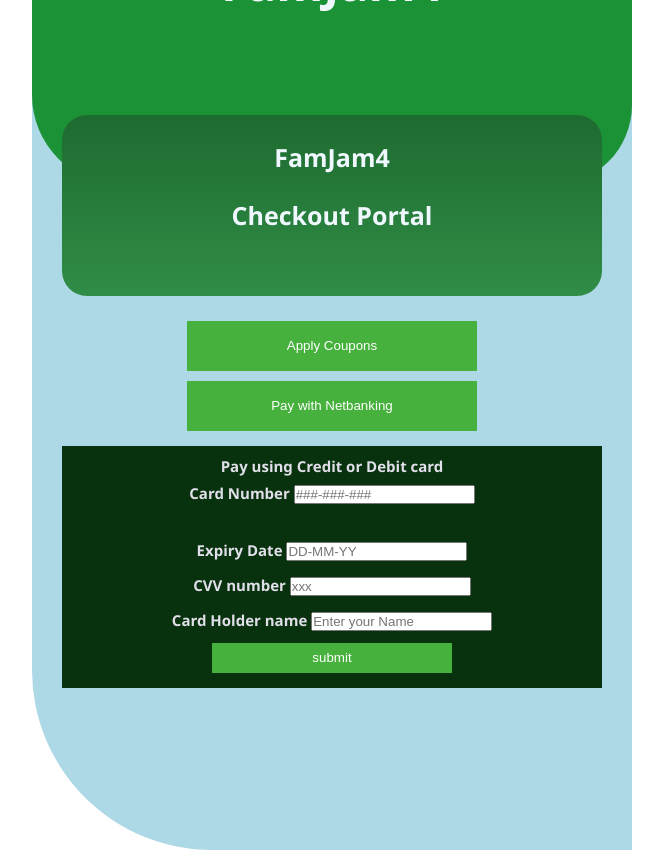
After one commit to qtn3/NewFamJamIT490, a PHP site: page /checkout.php in a window 1280 px wide. The commit adds this page. Shown: the whole page, without its empty margins (308-971 px from the left). Run offline with PHP 8.4, Linux system fonts and the light colour scheme.

Commit message:
update codes payment page

```diff
--- /dev/null
+++ b/Frontend/checkout.php
@@ -0,0 +1,77 @@
+<!DOCTYPE html>
+<html lang="en">
+<head>
+	<meta charset="UTF-8" />
+	<meta http-equiv="X-UA-Compatible" content="IE=edge" />
+	<meta
+	name="viewport"
+	content="width=device-width,
+			initial-scale=1.0"/>
+	<link rel="stylesheet" href="css/checkout.css"
+		class="css" />
+</head>
+<body>
+	<div class="container">
+	<div class="main-content">
+		<p class="text">FamJam4</p>
+	</div>
+
+	<div class="centre-content">
+        <p class="course">
+		 FamJam4
+		</p>
+        <p class="course">
+		 Checkout Portal
+		</p>
+	</div>
+
+	<div class="last-content">
+		<button type="button" class="pay-now-btn">
+		Apply Coupons
+		</button>
+		<button type="button" class="pay-now-btn">
+		Pay with Netbanking
+		</button>
+
+		<!-- <button type="button" class="pay-now-btn">
+		Netbanking options
+		</button> -->
+	</div>
+
+	<div class="card-details">
+		<p>Pay using Credit or Debit card</p>
+
+		<div class="card-number">
+		<label> Card Number </label>
+		<input
+			type="text"
+			class="card-number-field"
+			placeholder="###-###-###"/>
+		</div>
+		<br />
+		<div class="date-number">
+		<label> Expiry Date </label>
+		<input type="text" class="date-number-field"
+				placeholder="DD-MM-YY" />
+		</div>
+
+		<div class="cvv-number">
+		<label> CVV number </label>
+		<input type="text" class="cvv-number-field"
+				placeholder="xxx" />
+		</div>
+		<div class="nameholder-number">
+		<label> Card Holder name </label>
+		<input
+			type="text"
+			class="card-name-field"
+			placeholder="Enter your Name"/>
+		</div>
+		<button type="submit"
+				class="submit-now-btn">
+		submit
+		</button>
+	</div>
+	</div>
+</body>
+</html>
--- /dev/null
+++ b/Frontend/css/checkout.css
@@ -0,0 +1,115 @@
+* {
+    margin: 0;
+    padding: 0;
+    }
+
+    body {
+    font-family: "Segoe UI", Tahoma, Geneva, Verdana, sans-serif;
+    font-weight: bold;
+    }
+
+    .container {
+    height: 900px;
+    width: 600px;
+    background-color: lightblue;
+    top: 50%;
+    left: 50%;
+    position: absolute;
+    transform: translate(-50%, -50%);
+    position: absolute;
+    border-bottom-left-radius: 180px;
+    border-top-right-radius: 150px;
+    }
+
+    .main-content {
+    height: 235px;
+    background-color: #1b9236;
+    border-bottom-left-radius: 90px;
+    border-bottom-right-radius: 80px;
+    border-top: #1e6b30;
+    }
+
+    .text {
+    text-align: center;
+    font-size: 300%;
+    text-decoration: aliceblue;
+    color: aliceblue;
+    }
+
+    .course {
+    color: black;
+    font-size: 25px;
+    font-weight: bolder;
+    }
+
+    .centre-content {
+    height: 180px;
+    margin: -70px 30px 20px;
+    color: aliceblue;
+    text-align: center;
+    font-size: 20px;
+    border-radius: 25px;
+    padding-top: 0.5px;
+    background-image: linear-gradient(#1e6b30, #308d46);
+    }
+
+    .course{
+        color: aliceblue;
+        padding-top: 24px;
+    }
+
+    .centre-content-h1 {
+    padding-top: 30px;
+    padding-bottom: 30px;
+    font-weight: normal;
+    }
+
+    .price {
+    font-size: 60px;
+    margin-left: 5px;
+    bottom: 15px;
+    position: relative;
+    }
+
+    .pay-now-btn {
+    cursor: pointer;
+    color: #fff;
+    height: 50px;
+    width: 290px;
+    border: none;
+    margin: 5px 30px;
+    background-color: rgb(71, 177, 61);
+    position: relative;
+    }
+
+    .last-content{
+        text-align: center;
+    }
+
+    .card-details {
+    background: rgb(8, 49, 14);
+    color: rgb(225, 223, 233);
+    margin: 10px 30px;
+    padding: 10px;
+    /* border-bottom-left-radius: 80px; */
+    text-align: center;
+    }
+
+    .card-details p {
+    font-size: 15px;
+    }
+
+    .card-details label {
+    font-size: 15px;
+    line-height: 35px;
+    }
+
+    .submit-now-btn {
+    cursor: pointer;
+    color: #fff;
+    height: 30px;
+    width: 240px;
+    border: none;
+    margin: 5px 30px;
+    background-color: rgb(71, 177, 61);
+    }
--- a/Frontend/index.php
+++ b/Frontend/index.php
@@ -132,7 +132,7 @@
                                         </ul>
                                     </div>
                                     <div class="pricing-table-cta mb-8">
-                                        <a class="button button-primary button-shadow button-block" href="#">Purchase now</a>
+                                        <a class="button button-primary button-shadow button-block" href="checkout.php">Purchase now</a>
                                     </div>
                                 </div>
                             </div>
@@ -166,7 +166,7 @@
                             <a href="#">Contact</a>
                         </li>
                         <li>
-                            <a href="#">About us</a>
+                            <a href="aboutus.php">About us</a>
                         </li>
                         <li>
                             <a href="#">FAQ's</a>
```
